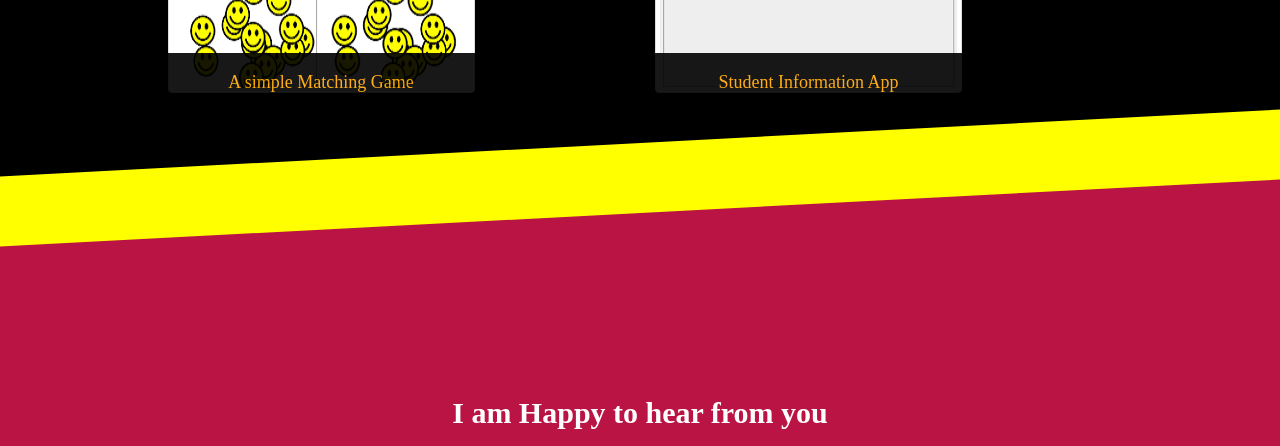
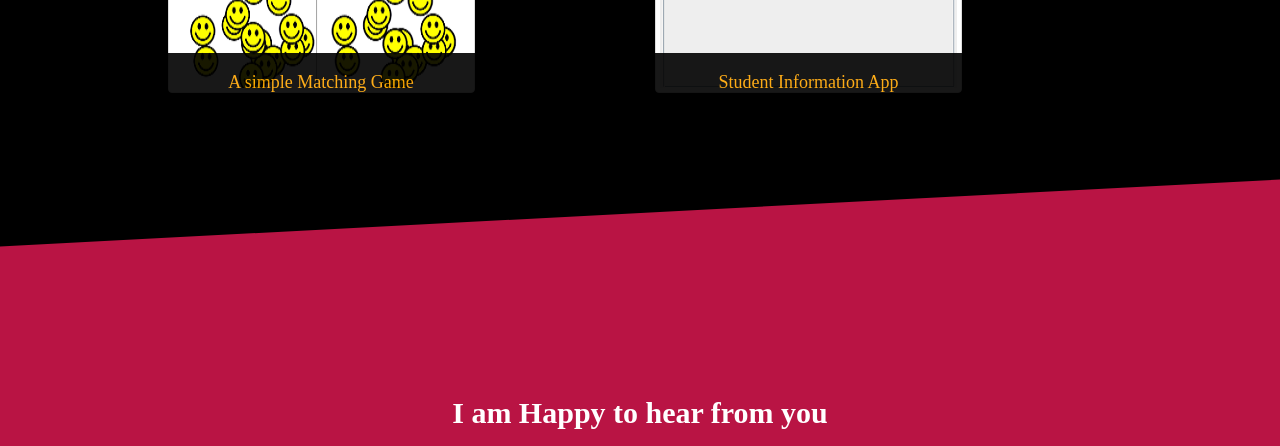
Before and after one commit to kommareddy3/portfolio, a website: page portfolio/App/index.html in a window 1280 px wide. Shown: the part 2675-3121 px from the top of the page. Drawn offline with Linux system fonts and the light colour scheme.

Commit message:
changes color

```diff
--- a/portfolio/App/styles/style.css
+++ b/portfolio/App/styles/style.css
@@ -348,7 +348,7 @@ transform: skewY(-3deg);
     content: "";
     left: 0;
     top:-35px;
-    background: #ffff00;
+    background: black;
     position: absolute;
 }
 
```
